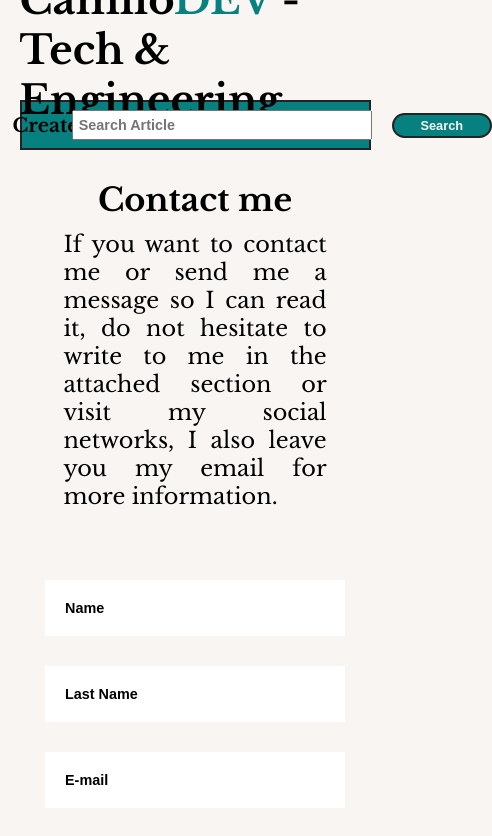
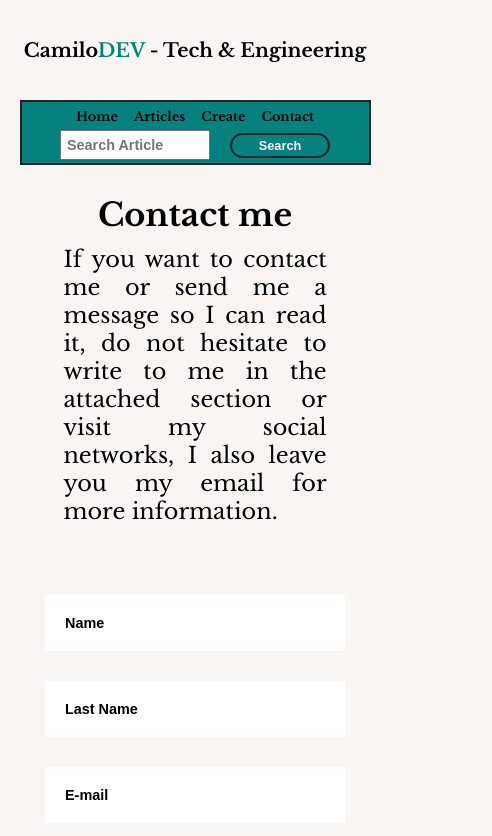
Before and after one commit to Hcrj99/BLOG, a React (Vite) app: page /Contact in a window 390 px wide. Shown: the top 836 px of the page, 492 px wide, since content can reach past the window. Built offline with nearby package versions, Linux system fonts and the light colour scheme.

Commit message:
responsive app

```diff
--- a/src/Components/Layout/Header/Header.css
+++ b/src/Components/Layout/Header/Header.css
@@ -16,3 +16,21 @@
     font-weight: bold;
     color: var(--button-color);
 }
+
+@media (max-width: 768px) {
+    .Header__container h1 {
+        font-size: 2rem;
+    }
+}
+
+@media (max-width: 450px) {
+    .Header__container h1 {
+        font-size: 1.2rem;
+    }
+}
+
+@media (max-width: 375px) {
+    .Header__container h1 {
+        font-size: 1rem;
+    }
+}
--- a/src/Components/Layout/Nav/Nav.css
+++ b/src/Components/Layout/Nav/Nav.css
@@ -29,3 +29,28 @@
 .Nav__container a:hover {
     color: var(--background-color);
 }
+
+@media (max-width: 1024px) {
+    .Nav__container a {
+        font-size: 1rem;
+    }
+}
+
+@media (max-width: 884px) {
+    .Nav__container a {
+        margin: 0 8px 0 8px;
+        font-size: 0.8rem;
+    }
+}
+
+@media (max-width: 450px) {
+    .Nav__container {
+        width: 100%;
+        height: 65px;
+        display: flex;
+        gap: 5px;
+        align-items: center;
+        justify-content: center;
+        flex-direction: column;
+    }
+}
--- a/src/Components/Pages/Articles/Articles.css
+++ b/src/Components/Pages/Articles/Articles.css
@@ -24,7 +24,7 @@
     border: 2px solid var(--button-color);
 }
 
-.Article__image img{
+.Article__image img {
     width: 100%;
     height: 100%;
 }
@@ -38,7 +38,8 @@
     gap: 30px;
 }
 
-.Article__content h2, a {
+.Article__content h2,
+a {
     font-size: 1.5rem;
     font-weight: bold;
     text-decoration: none;
@@ -59,7 +60,8 @@
     justify-content: center;
 }
 
-.up__buttons button, .up__buttons a{
+.up__buttons button,
+.up__buttons a {
     width: 100px;
     height: 50px;
     font-size: 1rem;
@@ -72,7 +74,8 @@
     transition: 0.3s;
 }
 
-.up__buttons button:hover, .up__buttons a:hover {
+.up__buttons button:hover,
+.up__buttons a:hover {
     color: var(--main-color);
     background-color: var(--secondary-color);
 }
@@ -89,3 +92,24 @@
     border: 2px solid var(--button-color);
     border-radius: 10px;
 }
+
+@media (max-width: 475px) {
+
+    .Article__container {
+        width: 100%;
+        padding: 20px;
+        margin: 20px 0 20px 0;
+        display: flex;
+        justify-content: center;
+        justify-content: center;
+        gap: 10px;
+        border: 2px solid var(--button-color);
+        border-radius: 10px;
+    }
+
+    .Article__content {
+        justify-content: center;
+        align-items: center;
+    }
+
+}
--- a/src/Components/Pages/Search/Search.css
+++ b/src/Components/Pages/Search/Search.css
@@ -5,17 +5,17 @@
     gap: 20px;
 }
 
-input[type='text'] {
+.Form__container input[type='text'] {
     display: block;
     padding: 5px;
-    width: 300px;
+    max-width: 300px;
     font-weight: bold;
     font-size: 0.9rem;
     border: 1px solid var(-secondary-color);
     color: var(--paragraph-color);
 }
 
-input[type='submit'] {
+.Form__container input[type='submit'] {
     width: 100px;
     height: 25px;
     font-size: 0.8rem;
@@ -28,7 +28,15 @@ input[type='submit'] {
     cursor: pointer;
 }
 
-input[type='submit']:hover {
+.Form__container input[type='submit']:hover {
     background: var(--secondary-color);
     color: var(--main-color);
 }
+
+@media (max-width: 450px) {
+    .Form__container input[type='text'] {
+        display: block;
+        padding: 5px;
+        max-width: 150px;
+    }
+}
--- a/src/router/Router.jsx
+++ b/src/router/Router.jsx
@@ -31,7 +31,7 @@ export const Router = () => {
                     <Route path="/Search/:search" element={<SearchArticle />} />
                     <Route path="/Article/:id" element={<Article />} />
                     <Route path="/Edit/:id" element={<EditArticles />} />
-                    <Route path="/Search/" element={<EmptyArticles />} />
+                    <Route path="/Search/" element={<Articles />} />
                     <Route path="*" element={<ErrorArticles />}></Route>
                 </Routes>
             </section>
```
